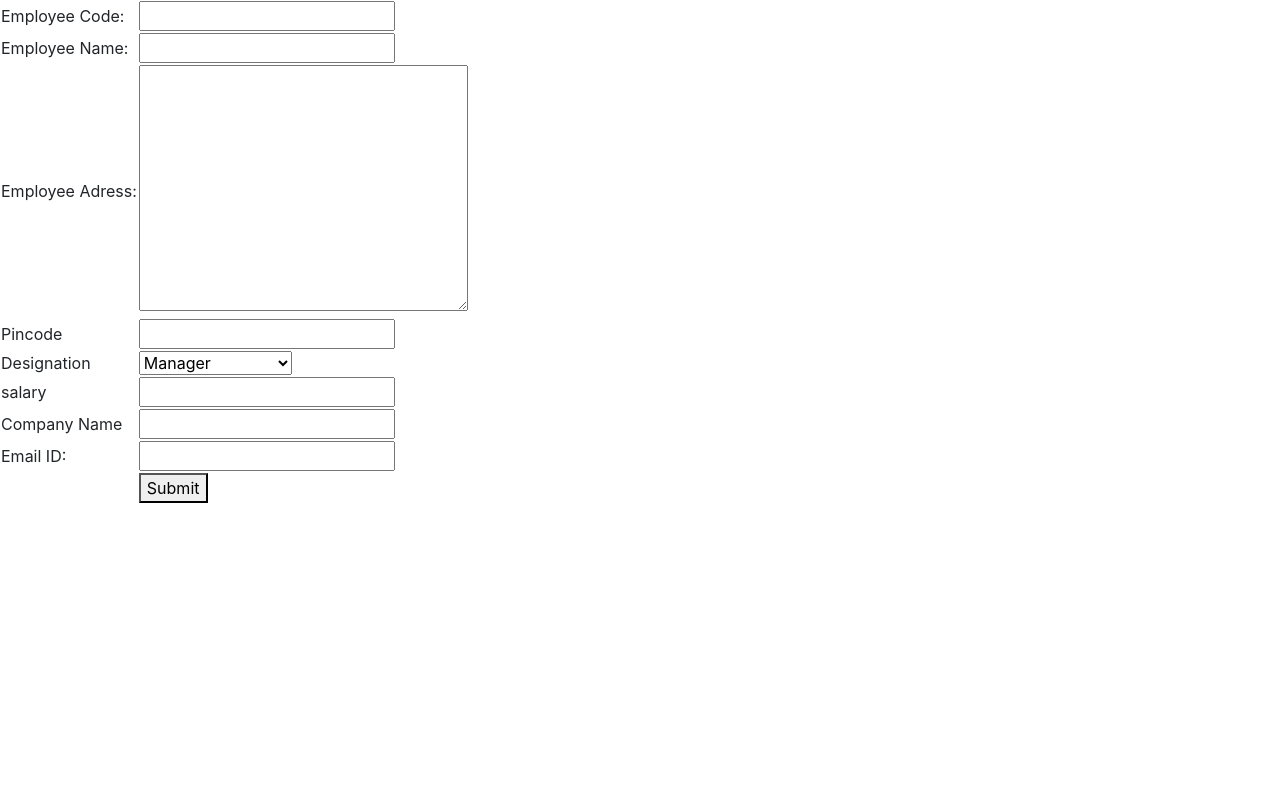
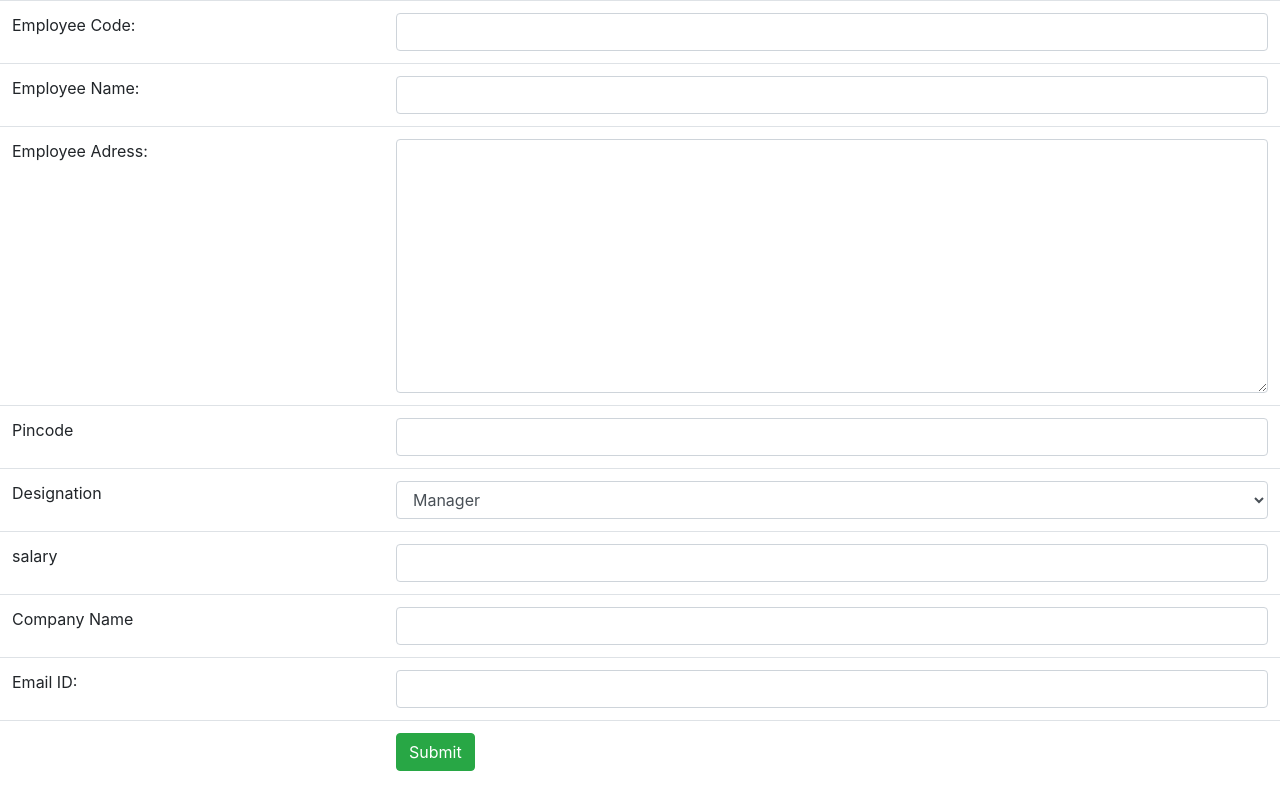
Before and after one commit to Prabhakannan13/WEB-html, a plain HTML site: page employee.html in a window 1280 px wide. Drawn offline with nearby package versions, Linux system fonts and the light colour scheme.

Commit message:
pushpatient

```diff
--- a/employee.html
+++ b/employee.html
@@ -9,26 +9,26 @@
         <title>FORM</title>
     </head>
     <body>
-        <table>
+        <table class="table">
             <tr>
                 <td>Employee Code:</td>
-                <td><input type="text"></td>
+                <td><input class="form-control" type="text"></td>
             </tr>
             <tr>
                 <td>Employee Name:</td>
-                <td><input type="text"></td>
+                <td><input class="form-control" type="text"></td>
             </tr>
             <tr>
                 <td>Employee Adress:</td>
-                <td><textarea name=""id=""cols="30"rows="10"></textarea></td>
+                <td><textarea class="form-control" name=""id=""cols="30"rows="10"></textarea></td>
             </tr>
             <tr>
                 <td>Pincode</td>
-                <td><input type="text"></td>
+                <td><input class="form-control" type="text"></td>
             </tr>
             <tr>
                 <td>Designation</td>
-                <td><select name="" id="">
+                <td><select class="form-control" name="" id="">
                     <option value="Manager">Manager</option>
                     <option value="Senior Developer">Senior Developer</option>
                     <option value="Junior Developer">Junior Developer</option>
@@ -36,19 +36,19 @@
             </tr>
             <tr>
                 <td>salary</td>
-                <td><input type="text"></td>
+                <td><input class="form-control" type="text"></td>
             </tr>
             <tr>
                 <td>Company Name</td>
-                <td><input type="text"></td>
+                <td><input class="form-control" type="text"></td>
             </tr>
             <tr>
                 <td>Email ID:</td>
-                <td><input type="email"name=""id=""></td>
+                <td><input class="form-control" type="email"name=""id=""></td>
             </tr>
             <tr>
                 <td></td>
-                <td><button>Submit</button></td>
+                <td><button class="btn btn-success">Submit</button></td>
             </tr>
         </table>
         <script src="https://code.jquery.com/jquery-3.3.1.slim.min.js" integrity="sha384-q8i/X+965DzO0rT7abK41JStQIAqVgRVzpbzo5smXKp4YfRvH+8abtTE1Pi6jizo" crossorigin="anonymous"></script>
```
Also changed, not shown: patient.html (added, +29 -0 lines).
